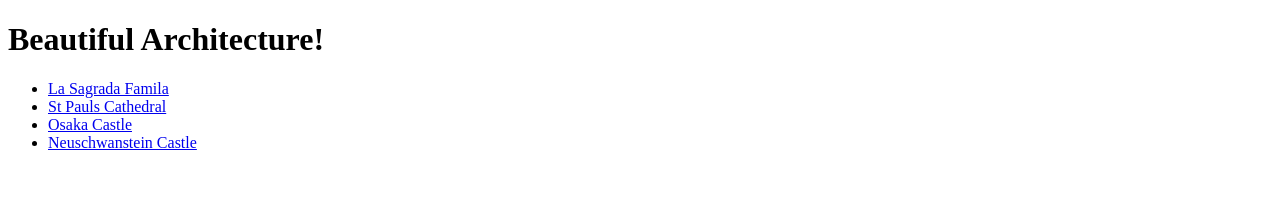
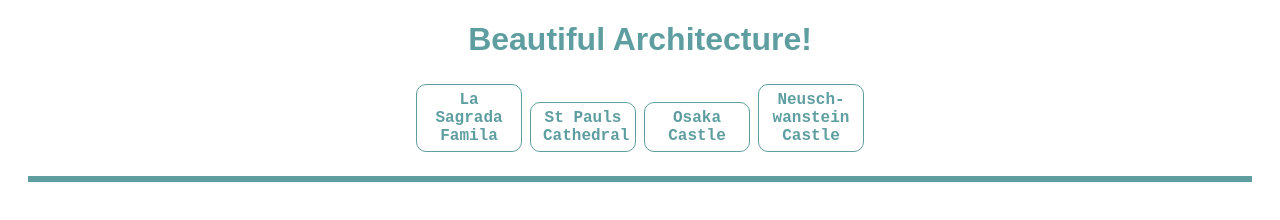
Before and after one commit to PaulEm45/architecture-1, a plain HTML site: page index.html in a window 1280 px wide. Drawn offline with Linux system fonts and the light colour scheme.

```diff
--- a/index.html
+++ b/index.html
@@ -3,6 +3,7 @@
 <head>
     <meta charset="UTF-8">
     <meta name="viewport" content="width=device-width, initial-scale=1.0">
+    <link rel="stylesheet" href="assets/css/style.css">
     <title>Beautiful Architecture</title>
 </head>
     <h1>Beautiful Architecture!</h1>
@@ -18,7 +19,7 @@
                     <a href="osaka.html">Osaka Castle</a>
                 </li>
                 <li>
-                    <a href="neuschwanstein.html">Neuschwanstein Castle</a>
+                    <a href="neuschwanstein.html">Neusch-wanstein Castle</a>
                 </li>
             </ul>
         </nav>
```
Also changed, not shown: assets/images/10._Neuschwanstein.jpeg (added), assets/images/Osaka Castle.jpeg (added), assets/images/Skyline.jpeg (added), assets/images/St Pauls.jpeg (added), assets/images/la Sagrada Famila.jpeg (added).
